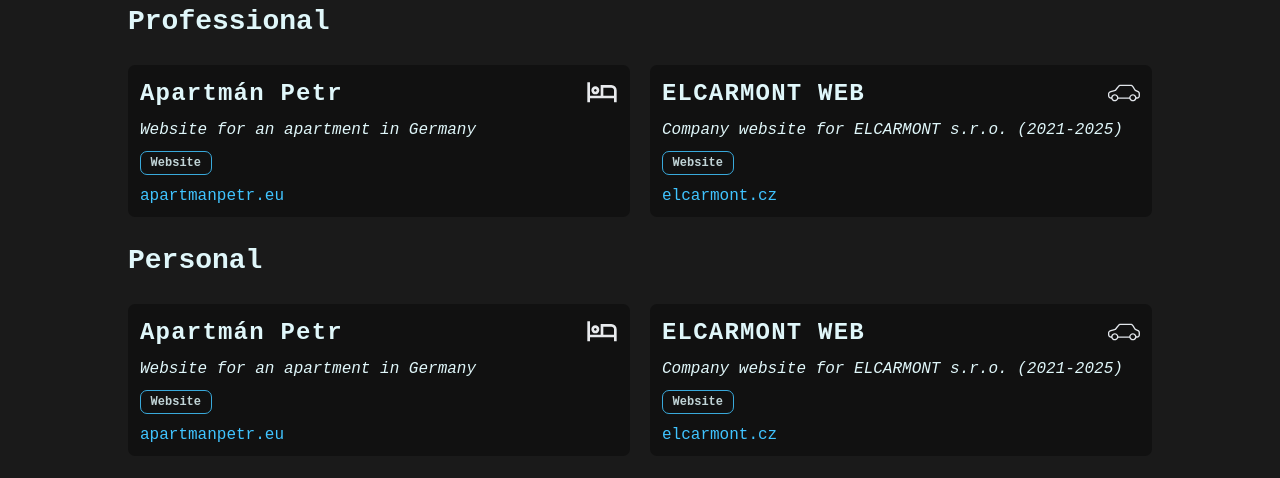
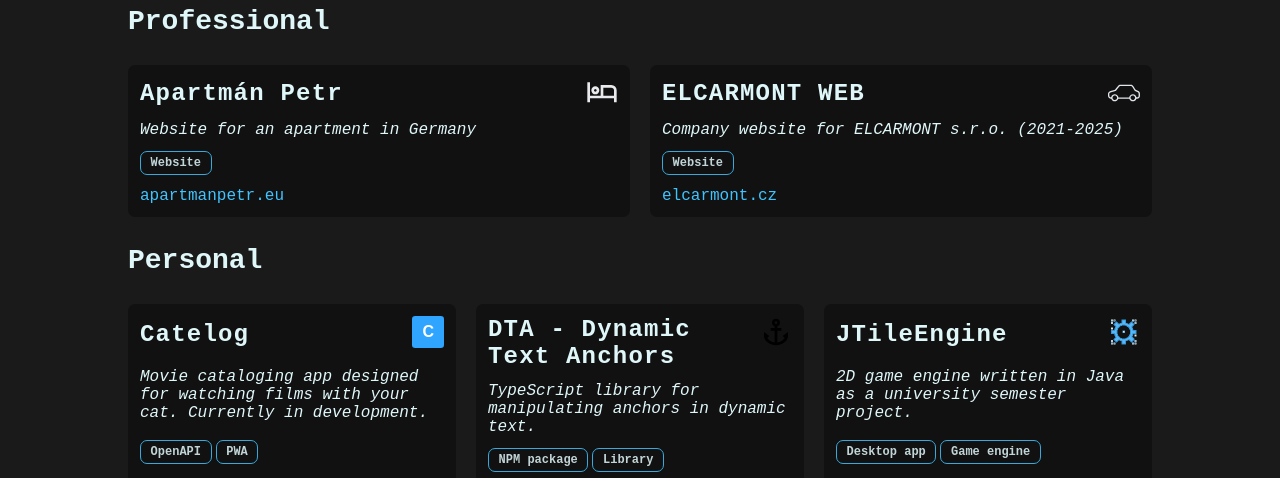
Before and after one commit to Petr-Chalupa/Petr-Chalupa, an Eleventy site: page web/index.njk in a window 1280 px wide. Shown: the part 314-792 px from the top of the page. Built offline with nearby package versions, Linux system fonts and the light colour scheme; Eleventy itself is replaced by a stand-in of ours; files that its build step writes are made by us from their sources.

Commit message:
Update index.njk

```diff
--- a/web/index.njk
+++ b/web/index.njk
@@ -59,7 +59,7 @@
 
                 <h3>Personal</h3>
                 <div class="portfolio_cards">
-                    {% for project in data.portfolio.professional %}
+                    {% for project in data.portfolio.personal %}
                         {% if project.display !== false %}
                             <article class="portfolio_card">
                                 <h5 class="portfolio_card_header">{{ project.title }}</h5>
```
